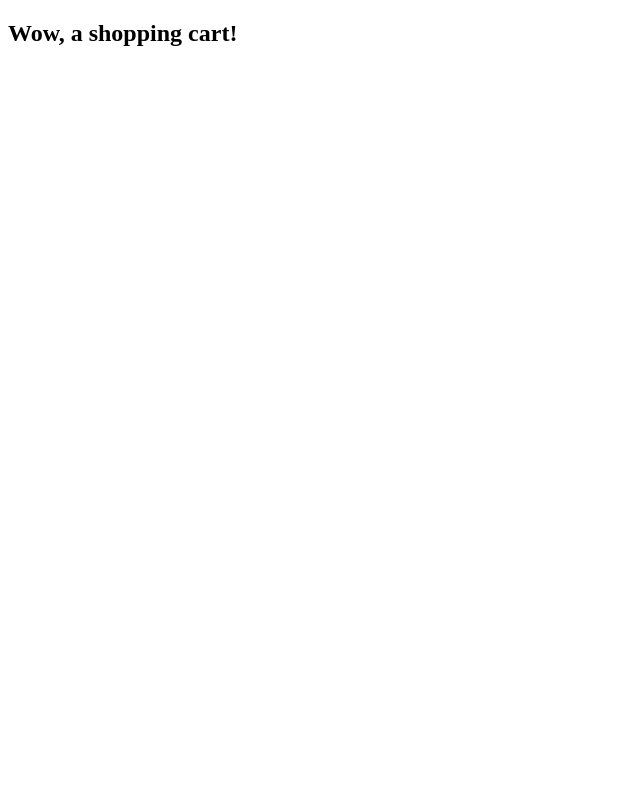
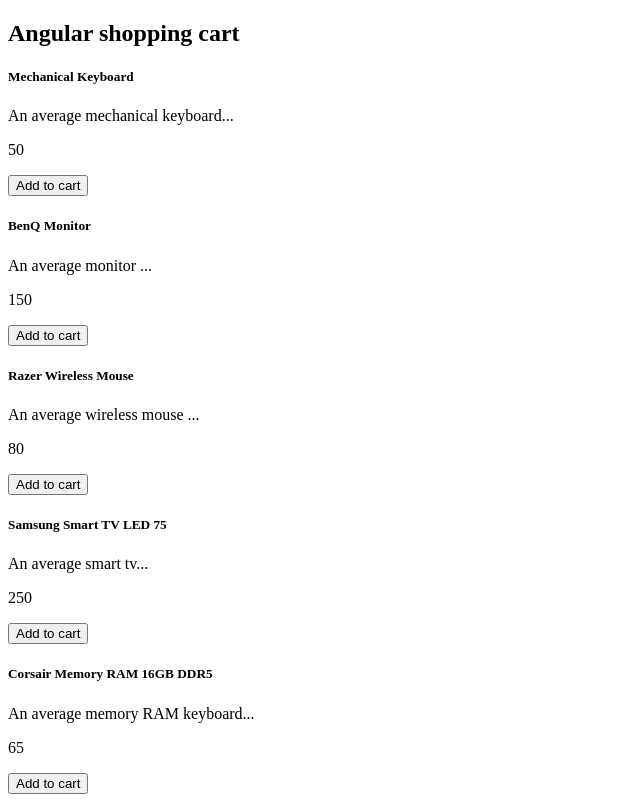
Before and after one commit to SoYuDev/angular-shopping-cart-app, an Angular app: page / in a window 1280 px wide. Shown: the top 800 px of the page, without its empty margins (0-640 px from the left). Built offline with nearby package versions, Linux system fonts and the light colour scheme.

Commit message:
feat: add HTML

```diff
--- a/src/app/components/cart-app/cart-app.component.html
+++ b/src/app/components/cart-app/cart-app.component.html
@@ -1 +1,11 @@
-<h2>Wow, a shopping cart!</h2>
+<h2>Angular shopping cart</h2>
+<div>
+  @for (product of products; track $index) {
+  <div>
+    <h5>{{ product.name }}</h5>
+    <p>{{ product.description }}</p>
+    <p>{{ product.price }}</p>
+    <button>Add to cart</button>
+  </div>
+  }
+</div>
--- a/src/app/components/cart-app/cart-app.component.ts
+++ b/src/app/components/cart-app/cart-app.component.ts
@@ -1,4 +1,6 @@
-import { Component } from '@angular/core';
+import { Component, OnInit } from '@angular/core';
+import { ProductService } from '../../services/product.service';
+import { Product } from '../../model/product';
 
 @Component({
   selector: 'app-cart-app',
@@ -7,6 +9,16 @@
   templateUrl: './cart-app.component.html',
   styleUrl: './cart-app.component.css'
 })
-export class CartAppComponent {
+export class CartAppComponent implements OnInit{
+
+  products: Product[] = [];
+
+  constructor(private service: ProductService) {
+
+  }
+  // Cuando se inicializa la app rellenamos los datos que hay contenidos en data.ts en la variable products.
+  ngOnInit(): void {
+    this.products = this.service.findAll();
+  }
 
 }
```
